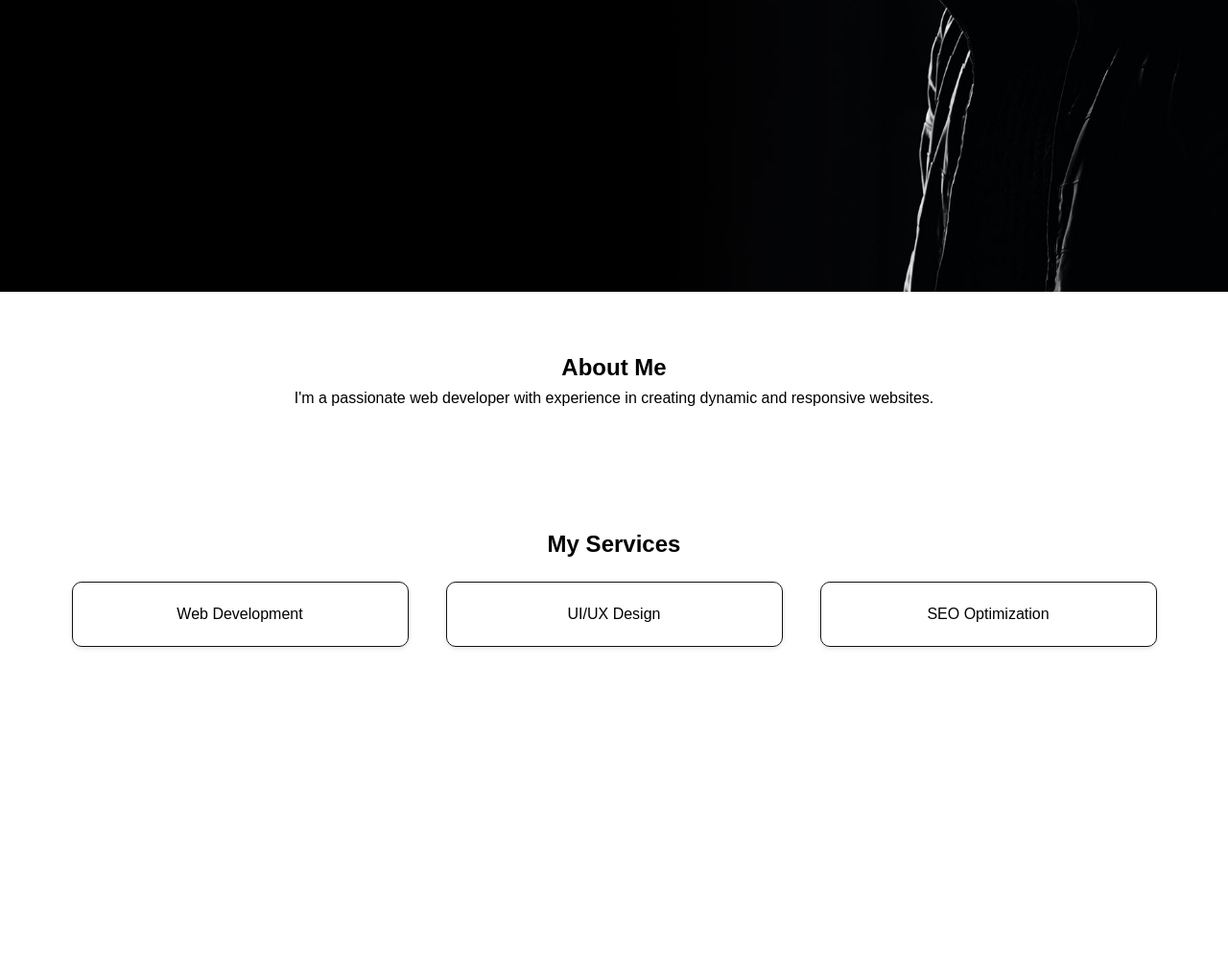
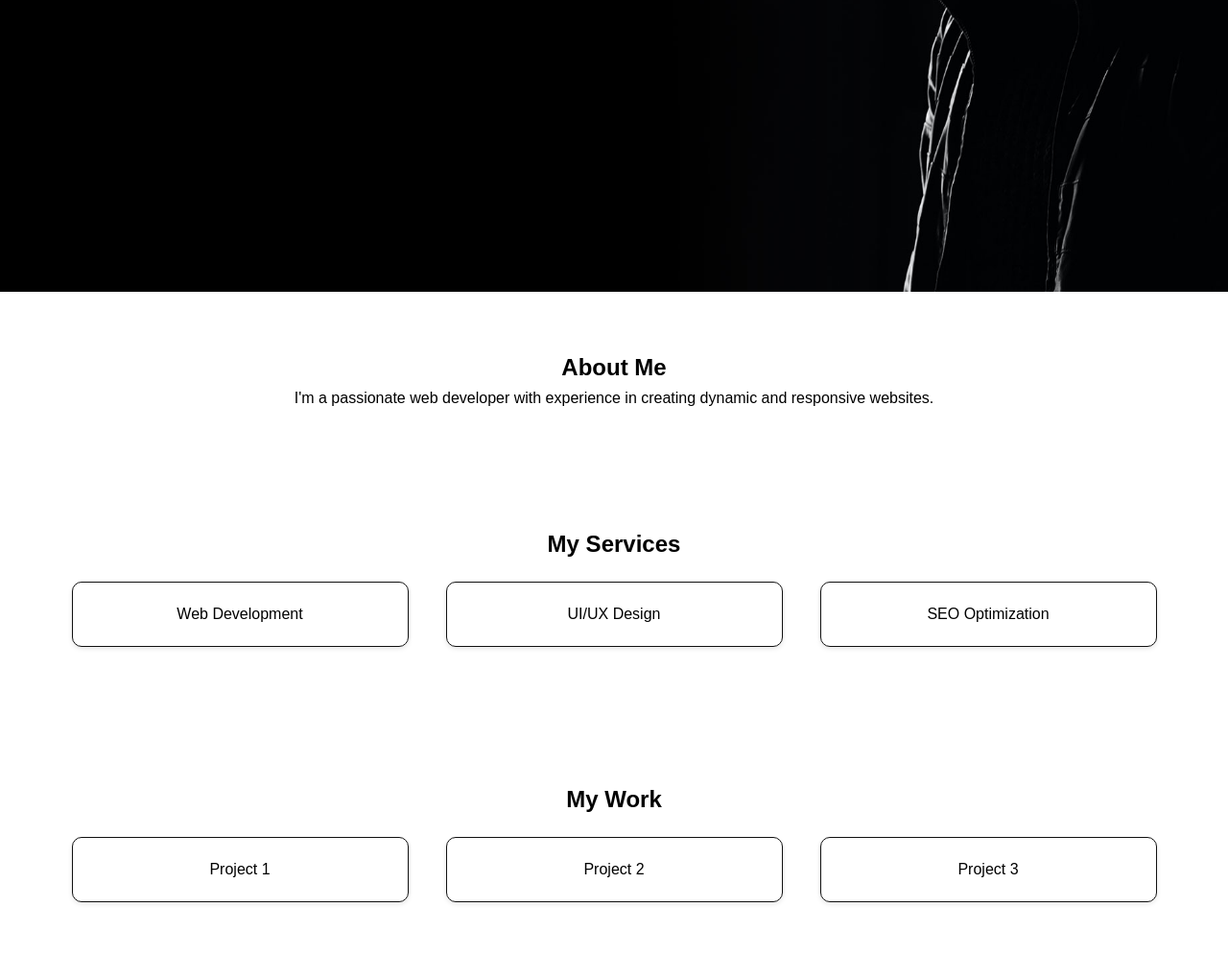
Before and after one commit to Shahid-PUCIT/ToolsAndTechniques-F24-Repo, a plain HTML site: page src/index.html in a window 1280 px wide. Shown: the part 496-1516 px from the top of the page at 96% size. Before the commit the page ends 1250 px from the top, so only its background shows below. Drawn offline with Linux system fonts and the light colour scheme.

Commit message:
feat: added my work / project section with same services styling

```diff
--- a/src/index.html
+++ b/src/index.html
@@ -48,6 +48,16 @@
         </div>
     </section>
 
+    <section class="projects" id="projects">
+        <div class="container">
+            <h2>My Work</h2>
+            <div class="project-items">
+                <div class="project-item">Project 1</div>
+                <div class="project-item">Project 2</div>
+                <div class="project-item">Project 3</div>
+            </div>
+        </div>
+    </section>
 
     <script src="script.js"></script>
 </body>
--- a/src/styles.css
+++ b/src/styles.css
@@ -60,18 +60,18 @@ nav a {
   text-align: center;
 }
 
-.about, .services {
+.about, .services, .projects {
   padding: 60px 0;
   text-align : center;
 }
 
-.service-list {
+.service-list, .project-items {
   display: flex;
   justify-content: space-around;
   margin: 20px 0;
 }
 
-.service-item {
+.service-item, .project-item {
   width: 30%;
   padding: 20px;
   border: 1px solid var(--dark);
```
